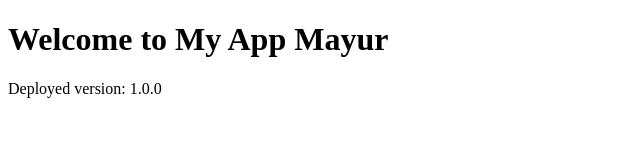
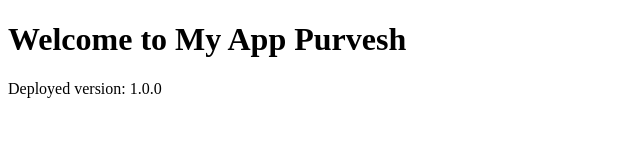
Before and after one commit to purveshpeche/My-App2, a plain HTML site: page index.html in a window 1280 px wide. Shown: the full height of the page, 0-640 px from the left. Drawn offline with Linux system fonts and the light colour scheme.

Commit message:
Update index.html

```diff
--- a/index.html
+++ b/index.html
@@ -5,7 +5,7 @@
   <title>My Versioned App2</title>
 </head>
 <body>
-  <h1>Welcome to My App Mayur</h1>
+  <h1>Welcome to My App Purvesh</h1>
   <p>Deployed version: <span id="version">1.0.0</span></p>
 </body>
 </html>
```
